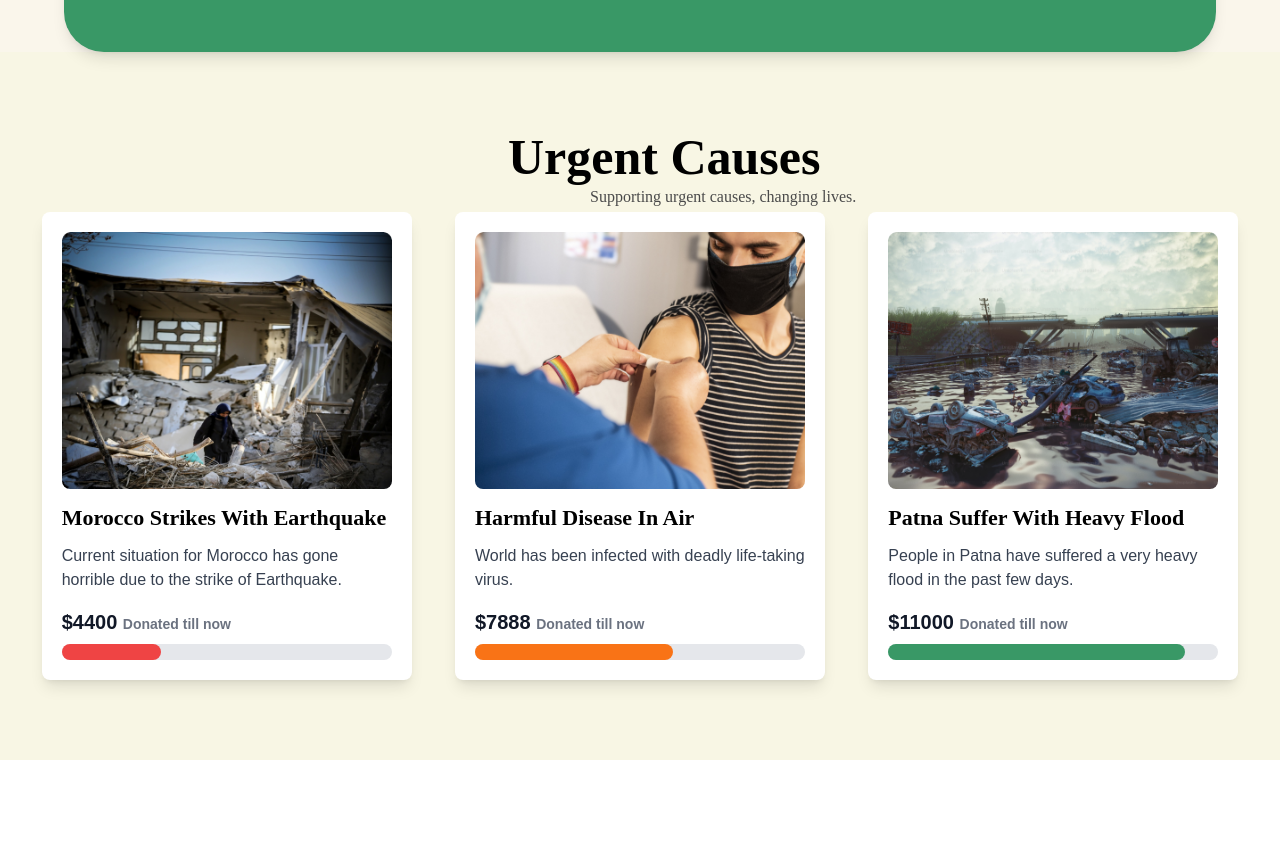
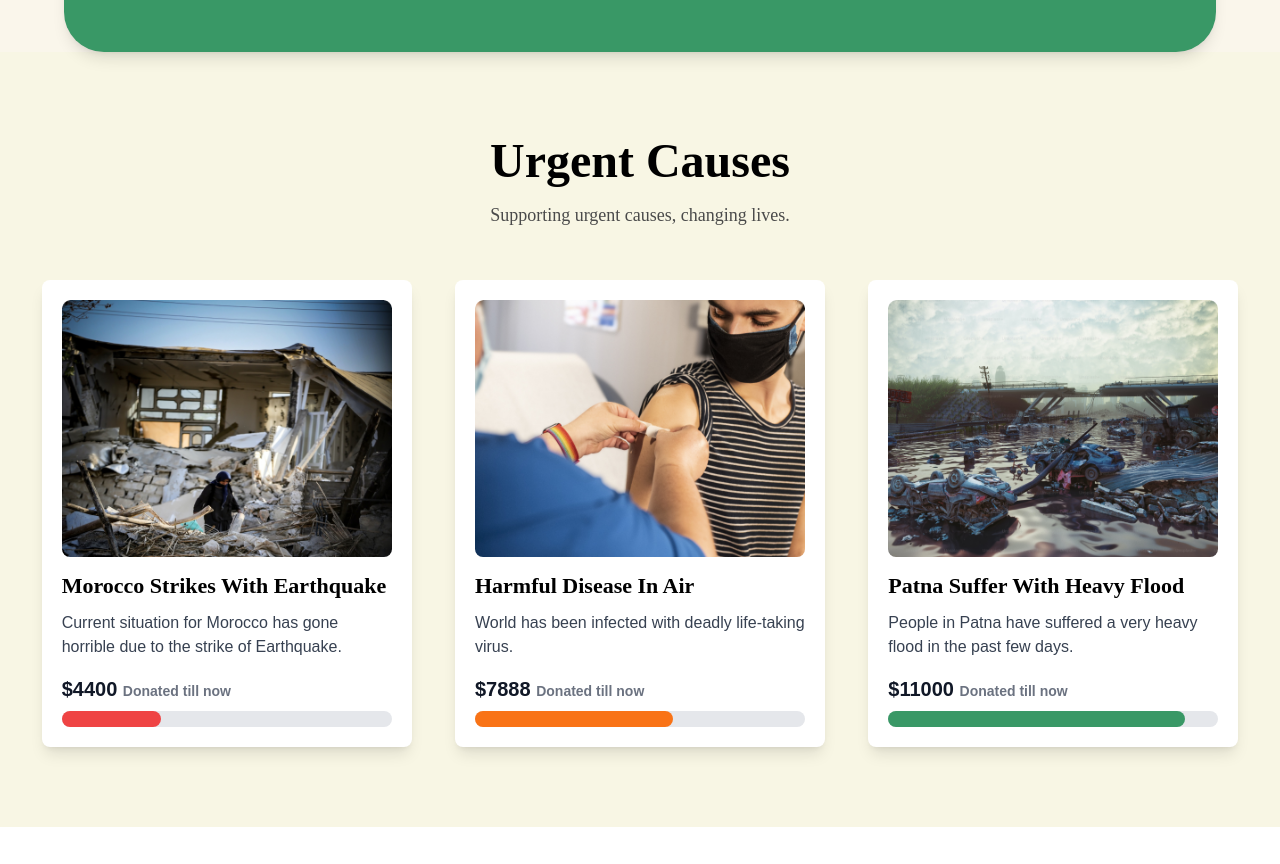
Before and after one commit to rohanwadadar/charity-website, a React (Create React App) app: page / in a window 1280 px wide. Shown: the part 920-1784 px from the top of the page. Built offline with nearby package versions, Linux system fonts and the light colour scheme; a web font is replaced by a local one.

Commit message:
Update Hero.js

```diff
--- a/src/components/Hero.js
+++ b/src/components/Hero.js
@@ -84,6 +84,7 @@ const Hero = () => {
       </section>
 
 
+
     <section
       className="bg-[#F8F6E4] py-10 md:py-20 px-4 md:px-10"
       style={{
@@ -92,43 +93,33 @@ const Hero = () => {
         margin: '0 auto',
       }}
     >
+      <div className="text-center mb-8 md:mb-12">
         <h2
+          className="font-semibold text-3xl md:text-5xl mb-2 mx-auto"
           style={{
             fontFamily: 'Manuale',
-    fontSize: '50px',
-    fontWeight: 600,
-    lineHeight: '50px',
-    textAlign: 'left',
-    width: '313px',
-    height: '50px',
-    marginLeft: '39%', // Removed the previous 10px marginBottom
-    opacity: 1
+            lineHeight: '1.2',
+            maxWidth: '313px',
           }}
         >
           Urgent Causes
         </h2>
-<p1
+        <p
+          className="text-base md:text-lg font-medium text-[#4A4A4A] mt-2 mx-auto"
           style={{
             fontFamily: 'Montserrat',
-    fontSize: '1rem',
-    fontWeight: 500,
             lineHeight: '1.9',
-    textAlign: 'center',
-    color: '#4A4A4A',
-    marginBottom: '60px',
-    position: 'relative', // Allows positioning adjustments
-    left: '550px' // Adjust this value to move it toward the left
+            maxWidth: '400px',
           }}
         >
           Supporting urgent causes, changing lives.
-</p1>
-
+        </p>
+      </div>
 
       <div
-          className="grid grid-cols-1 md:grid-cols-3 gap-10"
+        className="grid grid-cols-1 md:grid-cols-3 gap-8 md:gap-10"
         style={{
           width: '100%',
-
           maxWidth: '1200px',
           margin: '0 auto',
         }}
@@ -170,7 +161,6 @@ const Hero = () => {
                 style={{ width: `${cause.progress}%` }}
               ></div>
             </div>
-
           </div>
         ))}
       </div>
```
Lines whose indentation alone changed are shown as unchanged.
